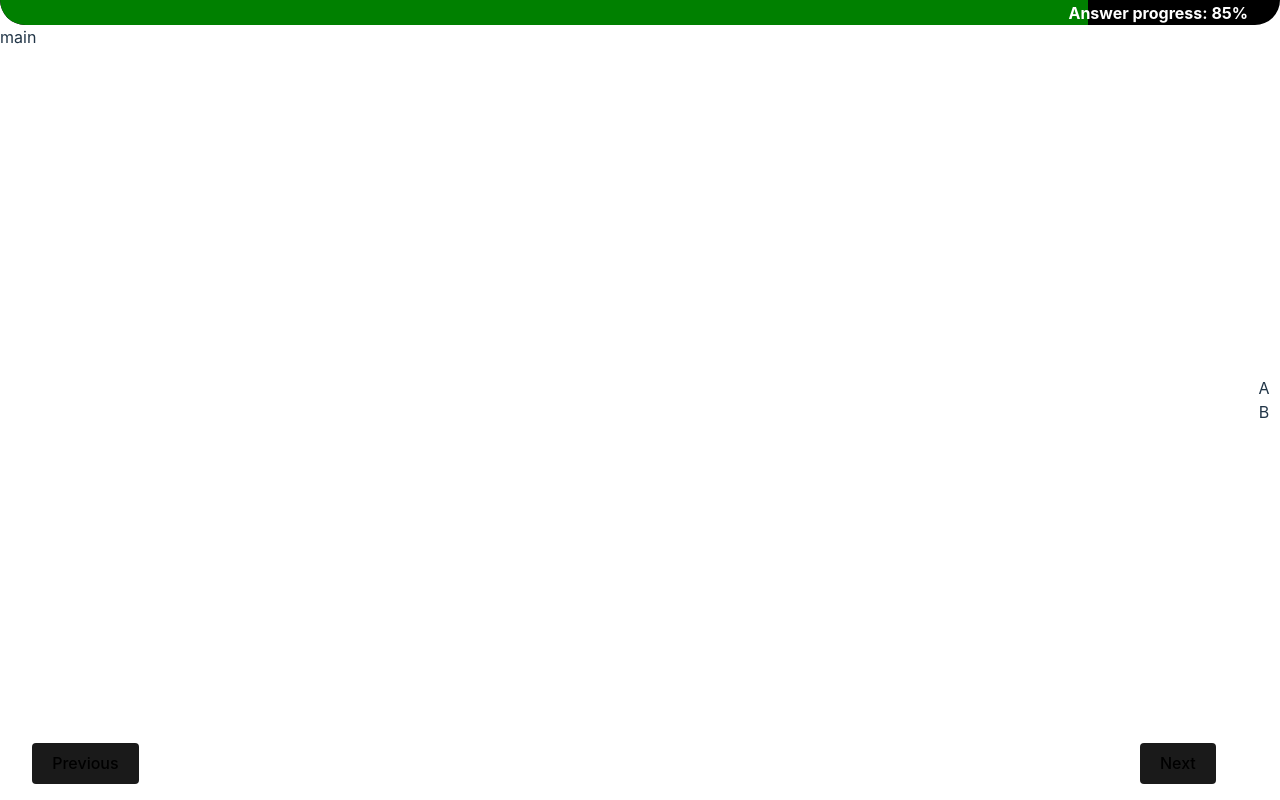
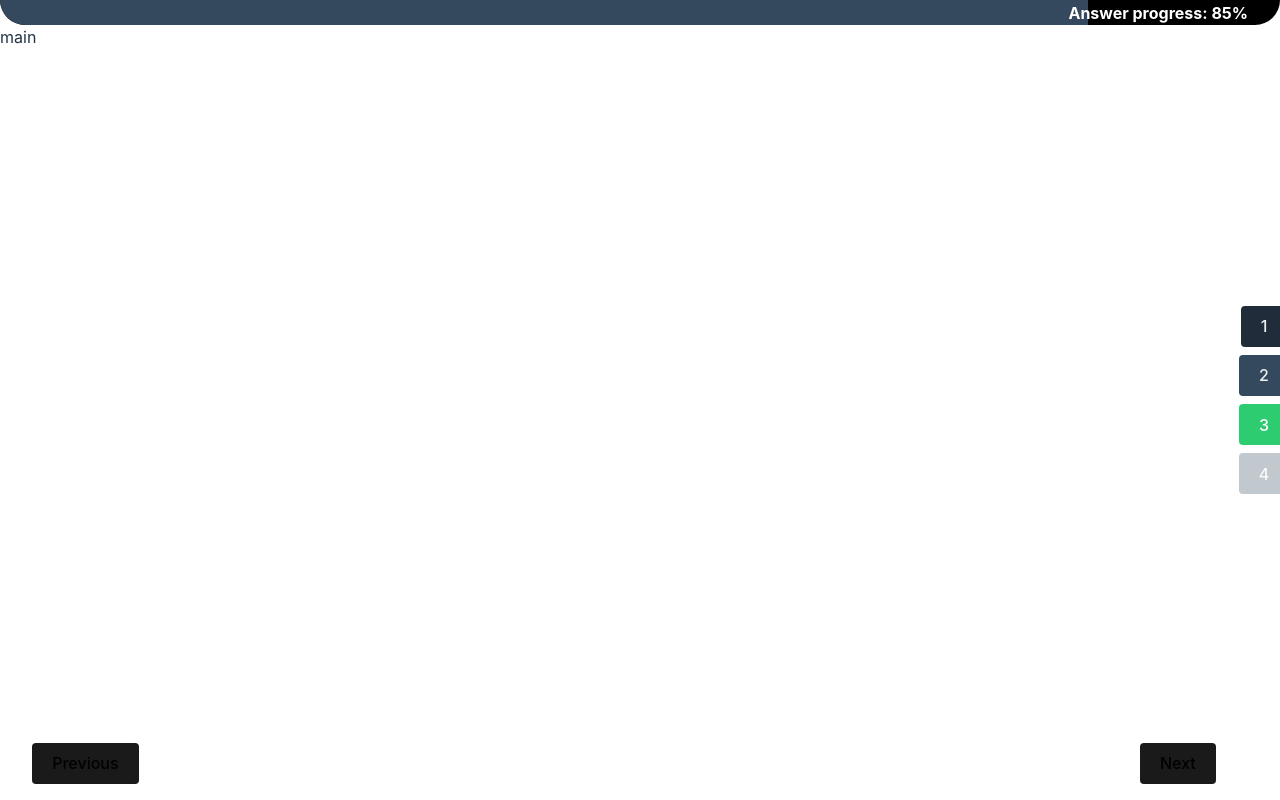
Before and after one commit to maronfranc/quiz-engine, a React (Vite) app: page / in a window 1280 px wide. Built offline with nearby package versions, Linux system fonts and the light colour scheme.

Commit message:
[css] button variables.

```diff
--- a/src/App.tsx
+++ b/src/App.tsx
@@ -15,8 +15,10 @@ function App() {
       </main>
 
       <aside>
-          <div> A </div>
-          <div> B </div>
+          <button className="primary"> 1 </button>
+          <button className="secondary"> 2 </button>
+          <button className="success"> 3 </button>
+          <button disabled> 4 </button>
       </aside>
 
       <footer>
@@ -27,4 +29,4 @@ function App() {
   );
 }
 
-export default App
+export default App;
--- a/src/index.css
+++ b/src/index.css
@@ -27,6 +27,41 @@
     --font-size-4: 1.728rem;
     --font-size-5: 2.074rem;
     --font-size-6: 2.488rem;
+
+    --color-primary-bg: #202C39;
+    --color-primary-text: #fff;
+
+    --color-accent: #e74c3c;
+    --color-background: #f9f9f9;
+
+    --color-card-bg: #fff;
+    --color-secondary-bg: #34495e;
+    --color-secondary-text: #34495e;
+    --color-modal-bg: rgba(0, 0, 0, 0.8);
+
+    --button-primary-bg: #202C39;
+    --button-primary-text: #ecf0f1;
+
+    --button-secondary-bg: #34495e;
+    --button-secondary-text: #ecf0f1;
+
+    --button-success-bg: #2ecc71;
+    --button-success-text: #ffffff;
+
+    --button-warning-bg: #f39c12;
+    --button-warning-text: #ffffff;
+
+    --button-error-bg: #c0392b;
+    --button-error-text: #ffffff;
+
+    --button-disabled-bg: #34495e;
+    --button-disabled-text: #ecf0f1;
+
+    --button-primary-bg-hover: #c0392b;
+    --button-secondary-bg-hover: #2c3e50;
+    --button-success-bg-hover: #27ae60;
+    --button-warning-bg-hover: #e67e22;
+    --button-error-bg-hover: #a93226;
 }
 
 @media screen and (min-width: 800px) {
@@ -116,6 +151,32 @@ button:focus-visible {
     outline: 4px auto -webkit-focus-ring-color;
 }
 
+/* ===== ===== Button ===== ===== */
+button.primary {
+    background-color: var(--button-primary-bg);
+    color: var(--button-primary-text);
+}
+
+button.secondary {
+    background-color: var(--button-secondary-bg);
+    color: var(--button-secondary-text);
+}
+
+button.success {
+    background-color: var(--button-success-bg);
+    color: var(--button-success-text);
+}
+
+button:disabled {
+    background-color: var(--button-disabled-bg);
+    color: var(--button-disabled-text);
+}
+
+button:disabled {
+    cursor: not-allowed;
+    opacity: 0.3;
+}
+
 /* ===== ===== Grid ===== ===== */
 .grid {
     height: 100%;
@@ -168,7 +229,7 @@ button:focus-visible {
 
 .progress-bar {
     height: 100%;
-    background-color: green;
+    background-color: var(--color-secondary-bg);
     transition: width 0.5s ease-in-out;
     border-radius: 0 0 0 var(--progress-bar-radius);
 }
@@ -180,3 +241,8 @@ button:focus-visible {
     font-weight: bold;
     color: #fff;
 }
+
+/* ===== ===== Sidebar ===== ===== */
+aside button {
+    margin: var(--space-1) 0;
+}
```
